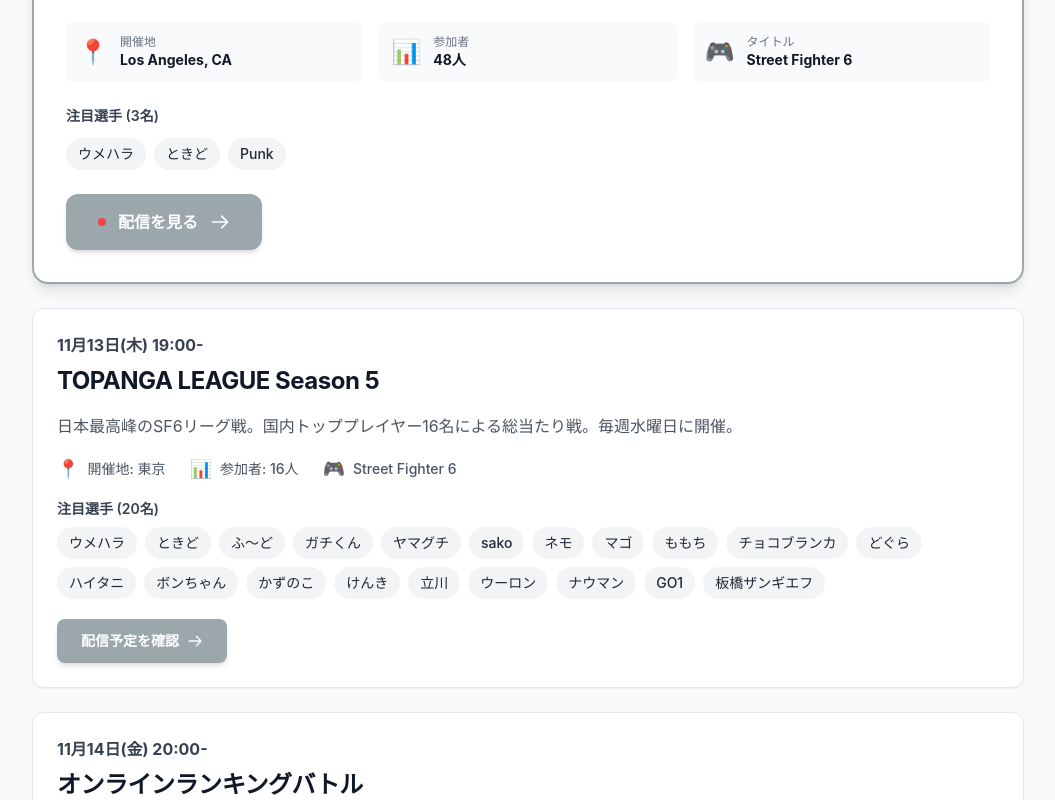
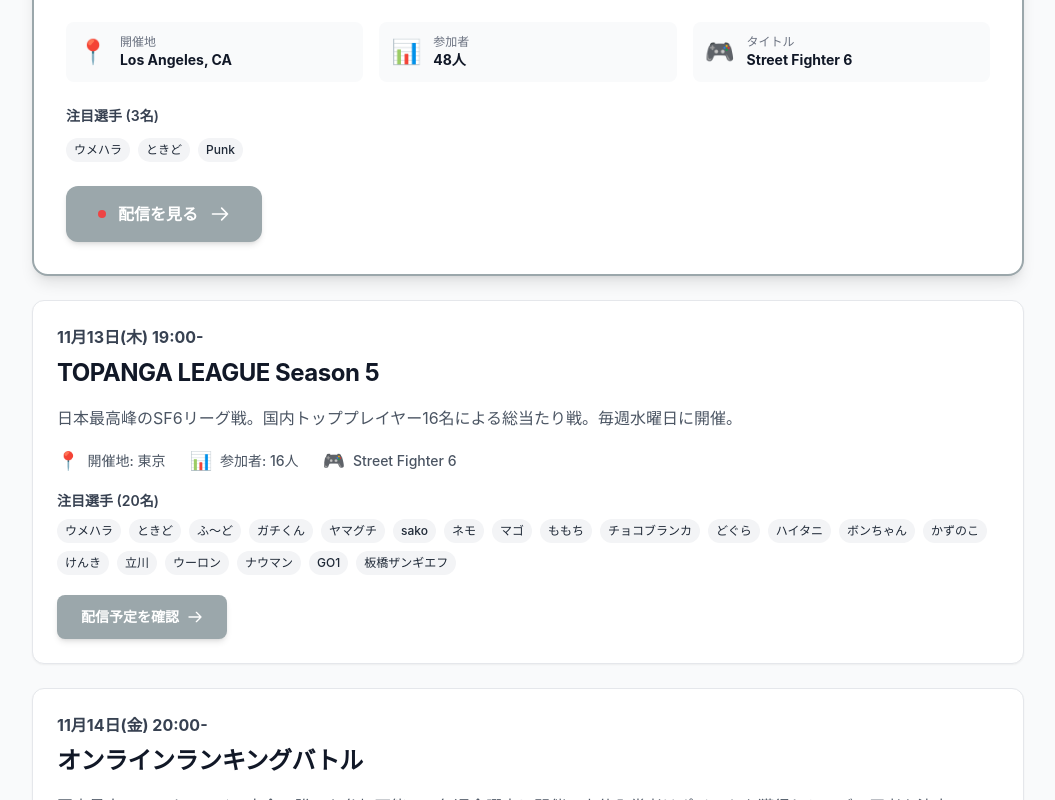
Before and after one commit to sashi7446/StreetLog, a Next.js app: page /StreetLog/ in a window 1280 px wide. Shown: the part 520-1320 px from the top of the page, without its empty margins (112-1167 px from the left). Built offline with nearby package versions, Linux system fonts and the light colour scheme.

Commit message:
Reduce featured player badge size to ~0.8x scale

```diff
--- a/components/FeaturedTournamentCard.tsx
+++ b/components/FeaturedTournamentCard.tsx
@@ -70,7 +70,7 @@ export default function FeaturedTournamentCard({ tournament }: FeaturedTournamen
             {tournament.featuredPlayers.map((player) => (
               <span
                 key={player}
-                className="bg-gray-100 px-3 py-1.5 rounded-full text-sm font-medium text-gray-800 hover:bg-gray-200 transition"
+                className="bg-gray-100 px-2 py-1 rounded-full text-xs font-medium text-gray-800 hover:bg-gray-200 transition"
               >
                 {player}
               </span>
--- a/components/TournamentCard.tsx
+++ b/components/TournamentCard.tsx
@@ -59,7 +59,7 @@ export default function TournamentCard({ tournament }: TournamentCardProps) {
             {tournament.featuredPlayers.map((player) => (
               <span
                 key={player}
-                className="bg-gray-100 px-3 py-1.5 rounded-full text-sm font-medium text-gray-800 hover:bg-gray-200 transition"
+                className="bg-gray-100 px-2 py-1 rounded-full text-xs font-medium text-gray-800 hover:bg-gray-200 transition"
               >
                 {player}
               </span>
```
